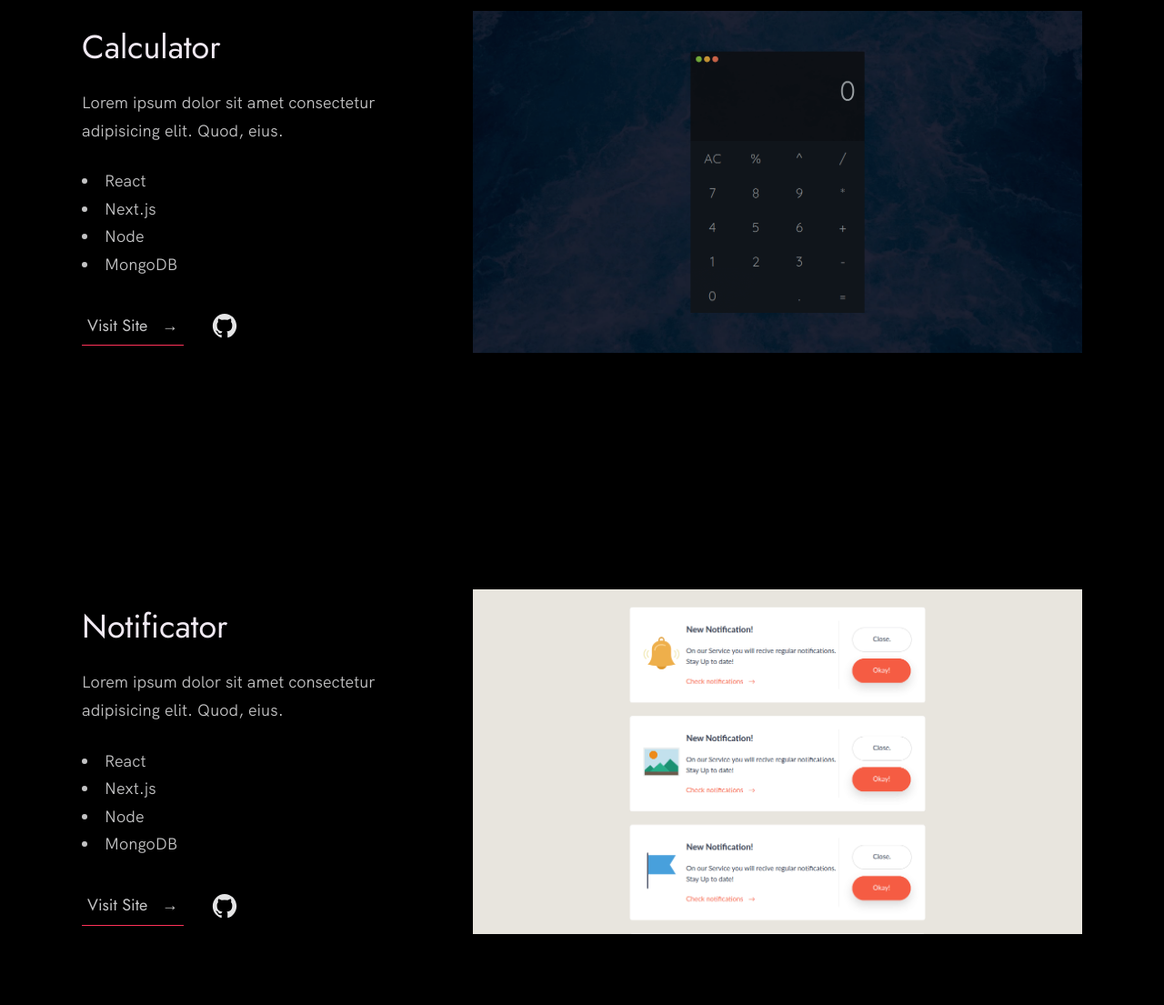
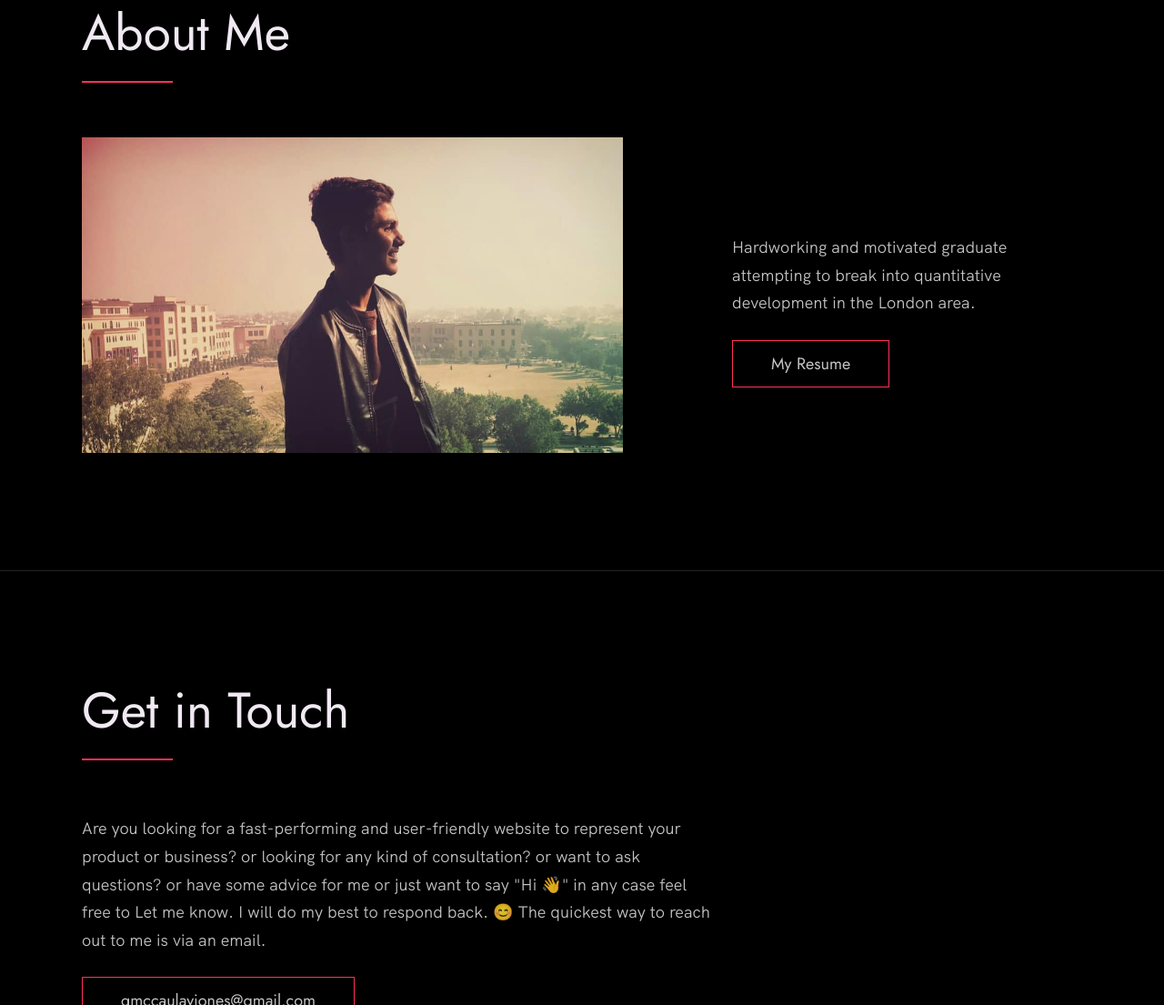
Before and after one commit to G-Baudelaire/G-Baudelaire.github.io, a plain HTML site: page index.html in a window 1280 px wide. Shown: the part 1695-2800 px from the top of the page at 91% size. Drawn offline with Linux system fonts and the light colour scheme.

Commit message:
Update biography Update kewords Comment out irrelevant details Update social links

```diff
--- a/index.html
+++ b/index.html
@@ -24,12 +24,12 @@
 
   <!-- Put your site title here -->
   <title>
-    Germain McCaulay-Jones | University of Bath Graduate in Computer Science and Mathematics (MComp)
+    Germain McCaulay-Jones | Graduate Developer
   </title>
 
   <meta name="description" content="Add small description of yourslef.">
   <!-- Add some coding keywords below, Ex: (React, CSS etc) -->
-  <meta name="keywords" content="Put your name, skills and some coding keywords" />
+  <meta name="keywords" content="Python, C++, Pandas, Numpy, Git" />
   <link rel="stylesheet" href="index.css" />
 </head>
 
@@ -42,13 +42,9 @@
       <nav class="nav" role="navigation">
         <ul class="nav__items">
           <li class="nav__item"><a href="#work" class="nav__link">Work</a></li>
-          <li class="nav__item"><a href="#clients" class="nav__link">Clients</a></li>
-          <li class="nav__item">
-            <a href="#about" class="nav__link">About</a>
-          </li>
-          <li class="nav__item">
-            <a href="#contact" class="nav__link">Contact</a>
-          </li>
+<!--          <li class="nav__item"><a href="#clients" class="nav__link">Clients</a></li>-->
+          <li class="nav__item"><a href="#about" class="nav__link">About</a></li>
+          <li class="nav__item"><a href="#contact" class="nav__link">Contact</a></li>
         </ul>
       </nav>
     </div>
@@ -102,81 +98,81 @@
             </div>
           </div>
 
-          <div class="work__box">
-            <div class="work__text">
-              <h3>Calculator</h3>
-              <p>
-                Lorem ipsum dolor sit amet consectetur adipisicing elit. Quod,
-                eius.
-              </p>
-              <ul class="work__list">
-                <li>React</li>
-                <li>Next.js</li>
-                <li>Node</li>
-                <li>MongoDB</li>
-              </ul>
+<!--          <div class="work__box">-->
+<!--            <div class="work__text">-->
+<!--              <h3>Calculator</h3>-->
+<!--              <p>-->
+<!--                Lorem ipsum dolor sit amet consectetur adipisicing elit. Quod,-->
+<!--                eius.-->
+<!--              </p>-->
+<!--              <ul class="work__list">-->
+<!--                <li>React</li>-->
+<!--                <li>Next.js</li>-->
+<!--                <li>Node</li>-->
+<!--                <li>MongoDB</li>-->
+<!--              </ul>-->
 
-              <div class="work__links">
-                <a href="#" class="link__text">
-                  Visit Site <span>&rarr;</span>
-                </a>
-                <a href="#">
-                  <img src="./images/github.svg" class="work__code" title="View Source Code" alt="GitHub">
-                </a>
-              </div>
-            </div>
-            <div class="work__image-box">
-              <img src="./images/project-2.png" class="work__image" alt="Project 1" />
-            </div>
-          </div>
+<!--              <div class="work__links">-->
+<!--                <a href="#" class="link__text">-->
+<!--                  Visit Site <span>&rarr;</span>-->
+<!--                </a>-->
+<!--                <a href="#">-->
+<!--                  <img src="./images/github.svg" class="work__code" title="View Source Code" alt="GitHub">-->
+<!--                </a>-->
+<!--              </div>-->
+<!--            </div>-->
+<!--            <div class="work__image-box">-->
+<!--              <img src="./images/project-2.png" class="work__image" alt="Project 1" />-->
+<!--            </div>-->
+<!--          </div>-->
 
-          <div class="work__box">
-            <div class="work__text">
-              <h3>Notificator</h3>
-              <p>
-                Lorem ipsum dolor sit amet consectetur adipisicing elit. Quod,
-                eius.
-              </p>
-              <ul class="work__list">
-                <li>React</li>
-                <li>Next.js</li>
-                <li>Node</li>
-                <li>MongoDB</li>
-              </ul>
+<!--          <div class="work__box">-->
+<!--            <div class="work__text">-->
+<!--              <h3>Notificator</h3>-->
+<!--              <p>-->
+<!--                Lorem ipsum dolor sit amet consectetur adipisicing elit. Quod,-->
+<!--                eius.-->
+<!--              </p>-->
+<!--              <ul class="work__list">-->
+<!--                <li>React</li>-->
+<!--                <li>Next.js</li>-->
+<!--                <li>Node</li>-->
+<!--                <li>MongoDB</li>-->
+<!--              </ul>-->
 
-              <div class="work__links">
-                <a href="#" class="link__text">
-                  Visit Site <span>&rarr;</span>
-                </a>
-                <a href="#">
-                  <img src="./images/github.svg" class="work__code" title="View Source Code" alt="GitHub">
-                </a>
-              </div>
-            </div>
-            <div class="work__image-box">
-              <img src="./images/project-3.png" class="work__image" alt="Project 3" />
-            </div>
-          </div>
+<!--              <div class="work__links">-->
+<!--                <a href="#" class="link__text">-->
+<!--                  Visit Site <span>&rarr;</span>-->
+<!--                </a>-->
+<!--                <a href="#">-->
+<!--                  <img src="./images/github.svg" class="work__code" title="View Source Code" alt="GitHub">-->
+<!--                </a>-->
+<!--              </div>-->
+<!--            </div>-->
+<!--            <div class="work__image-box">-->
+<!--              <img src="./images/project-3.png" class="work__image" alt="Project 3" />-->
+<!--            </div>-->
+<!--          </div>-->
         </div>
       </div>
     </section>
 
     <!-- ***** Clients ***** -->
 
-    <section class="client" id="clients">
-      <div class="row">
-        <h2>Clients</h2>
-        <div class="client__logos">
-          <!-- Add logos of the clients or companies you'have worked with. -->
-          <img src="./images/ronjones.png" class="client__logo" alt="Company 2" />
-          <img src="./images/goldengrid.png" class="client__logo" alt="Company 3" />
-          <img src="./images/bullseye.png" class="client__logo" alt="Company 1" />
-          <img src="./images/mighty-furnitures.png" class="client__logo" alt="Company 1" />
-          <img src="./images/fastlane.png" class="client__logo" alt="Company 3" />
-          <img src="./images/chippy.png" class="client__logo" alt="Company 1" />
-        </div>
-      </div>
-    </section>
+<!--    <section class="client" id="clients">-->
+<!--      <div class="row">-->
+<!--        <h2>Clients</h2>-->
+<!--        <div class="client__logos">-->
+<!--          &lt;!&ndash; Add logos of the clients or companies you'have worked with. &ndash;&gt;-->
+<!--          <img src="./images/ronjones.png" class="client__logo" alt="Company 2" />-->
+<!--          <img src="./images/goldengrid.png" class="client__logo" alt="Company 3" />-->
+<!--          <img src="./images/bullseye.png" class="client__logo" alt="Company 1" />-->
+<!--          <img src="./images/mighty-furnitures.png" class="client__logo" alt="Company 1" />-->
+<!--          <img src="./images/fastlane.png" class="client__logo" alt="Company 3" />-->
+<!--          <img src="./images/chippy.png" class="client__logo" alt="Company 1" />-->
+<!--        </div>-->
+<!--      </div>-->
+<!--    </section>-->
 
     <!-- ***** About ***** -->
 
@@ -185,15 +181,10 @@
         <h2>About Me</h2>
         <div class="about__content">
           <div class="about__text">
-            <!-- Replace the below paragraph with info about yourself -->
             <p>
-              Lorem ipsum dolor sit amet, consectetur adipisicing elit. Eos id
-              nostrum illo harum blanditiis, tenetur eum suscipit cupiditate
-              in vel, ex quam quidem quos mollitia labore aut sunt eius
-              ratione molestiae fuga veniam facere similique voluptate.
+              Hardworking and motivated graduate attempting to break into quantitative development in the London area.
             </p>
-            <!-- Provide a link to your resume -->
-            <a href="#" class="btn">My Resume</a>
+            <a href="/pdfs/CurriculumVitae.pdf" class="btn" download="Germain McCaulay-Jones Resume">My Resume</a>
           </div>
 
           <div class="about__photo-container">
@@ -246,12 +237,6 @@
       <p>
         &copy; 2020 - Template designed & developed by <a href="https://nisar.dev" class="link">Nisar</a>.
       </p>
-      <div class="footer__github-buttons">
-        <iframe
-          src="https://ghbtns.com/github-btn.html?user=nisarhassan12&repo=portfolio-template&type=watch&count=true"
-          frameborder="0" scrolling="0" width="170" height="20" title="Watch Portfolio Template on GitHub">
-        </iframe>
-      </div>
     </div>
   </footer>
 
```
